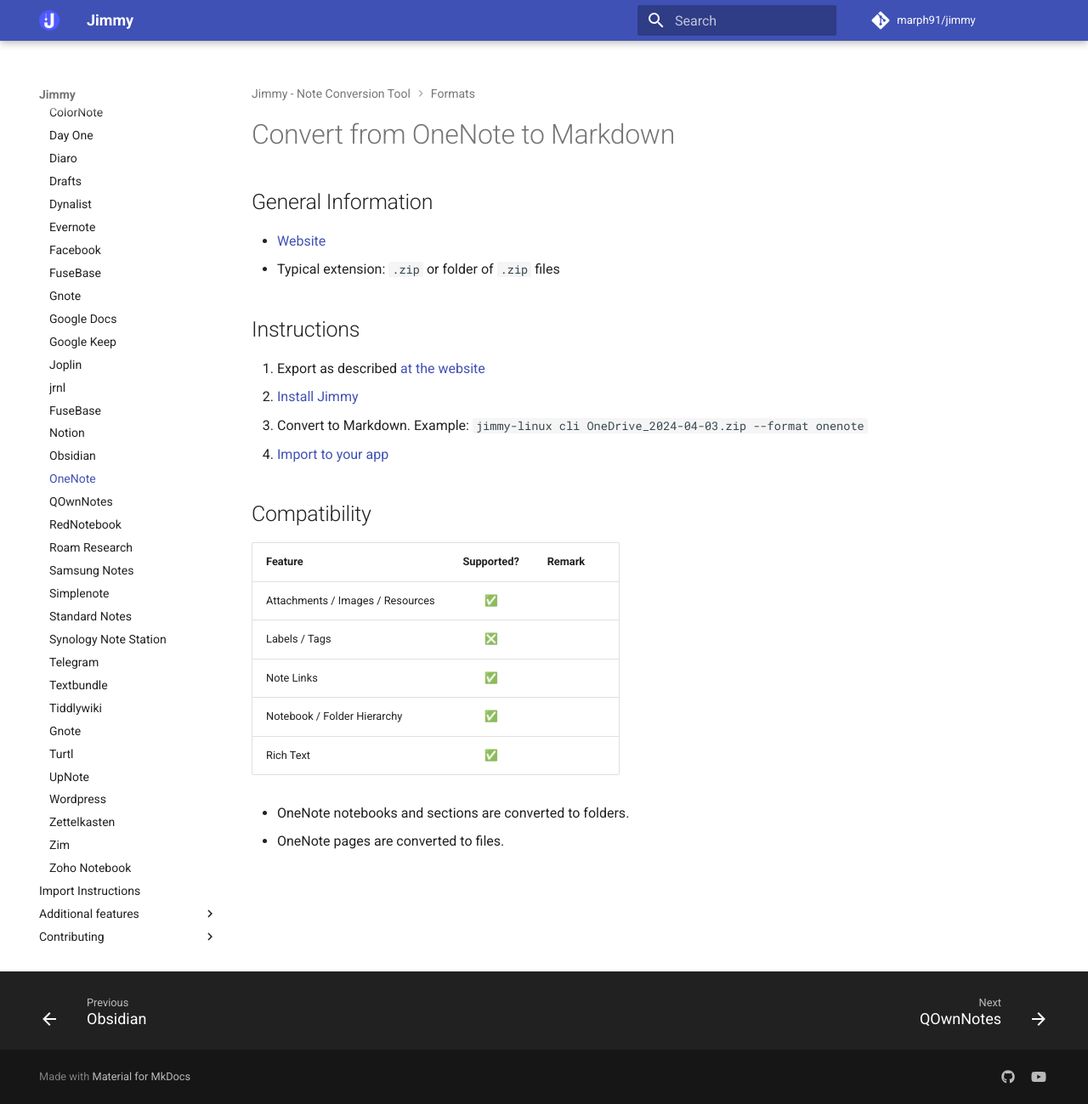
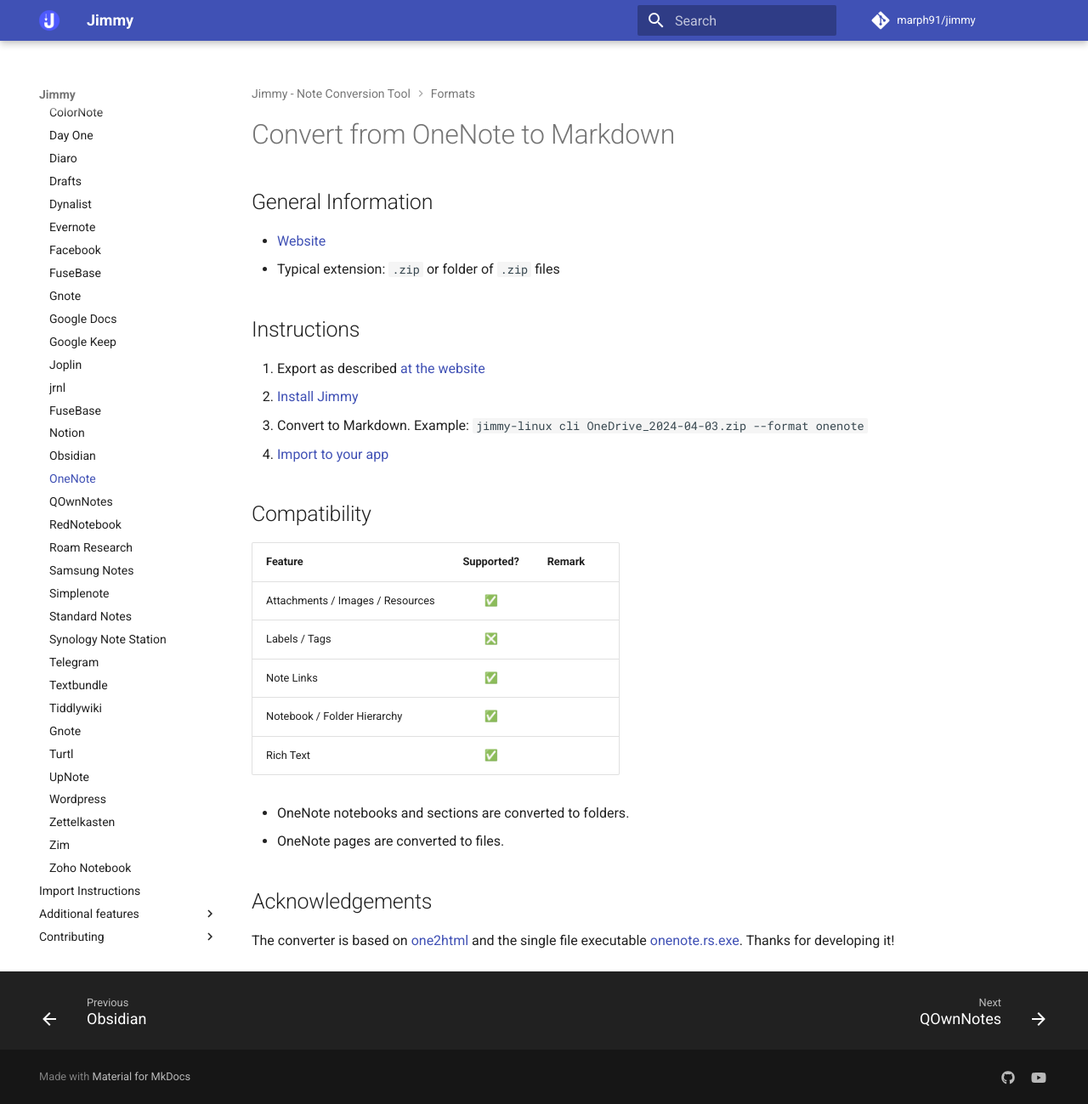
Before and after one commit to marph91/jimmy, an MkDocs documentation site: the page built from docs/formats/onenote.md, in a window 1280 px wide and 1299 px high. Shown: the whole window at 85% size. Built offline with MkDocs 1.6.1 and Material for MkDocs 9.7.7, drawn with Linux system fonts in a browser that asks for light colours; comment, search, counter and statistics services are not loaded.

Commit message:
docs: add acknowledgements

```diff
--- a/docs/formats/onenote.md
+++ b/docs/formats/onenote.md
@@ -28,3 +28,7 @@
 
 - OneNote notebooks and sections are converted to folders.
 - OneNote pages are converted to files.
+
+## Acknowledgements
+
+The converter is based on [one2html](https://github.com/msiemens/one2html) and the single file executable [onenote.rs.exe](https://github.com/marph91/onenote.rs.exe). Thanks for developing it!
```
Also changed, not shown: docs/formats/default.md (+4 -0 lines).
